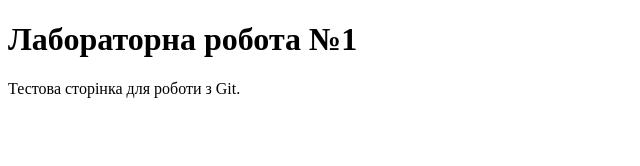
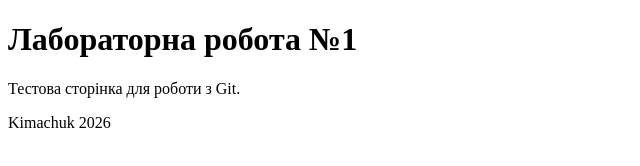
Before and after one commit to Kimachuk-Vol/devops-lab1, a plain HTML site: page src/index.html in a window 1280 px wide. Shown: the whole page, without its empty margins (0-640 px from the left). Drawn offline with Linux system fonts and the light colour scheme.

Commit message:
Add footer

```diff
--- a/src/index.html
+++ b/src/index.html
@@ -9,3 +9,4 @@
   <p>Тестова сторінка для роботи з Git.</p>
 </body>
 </html>
+<footer>Kimachuk 2026</footer>
```
